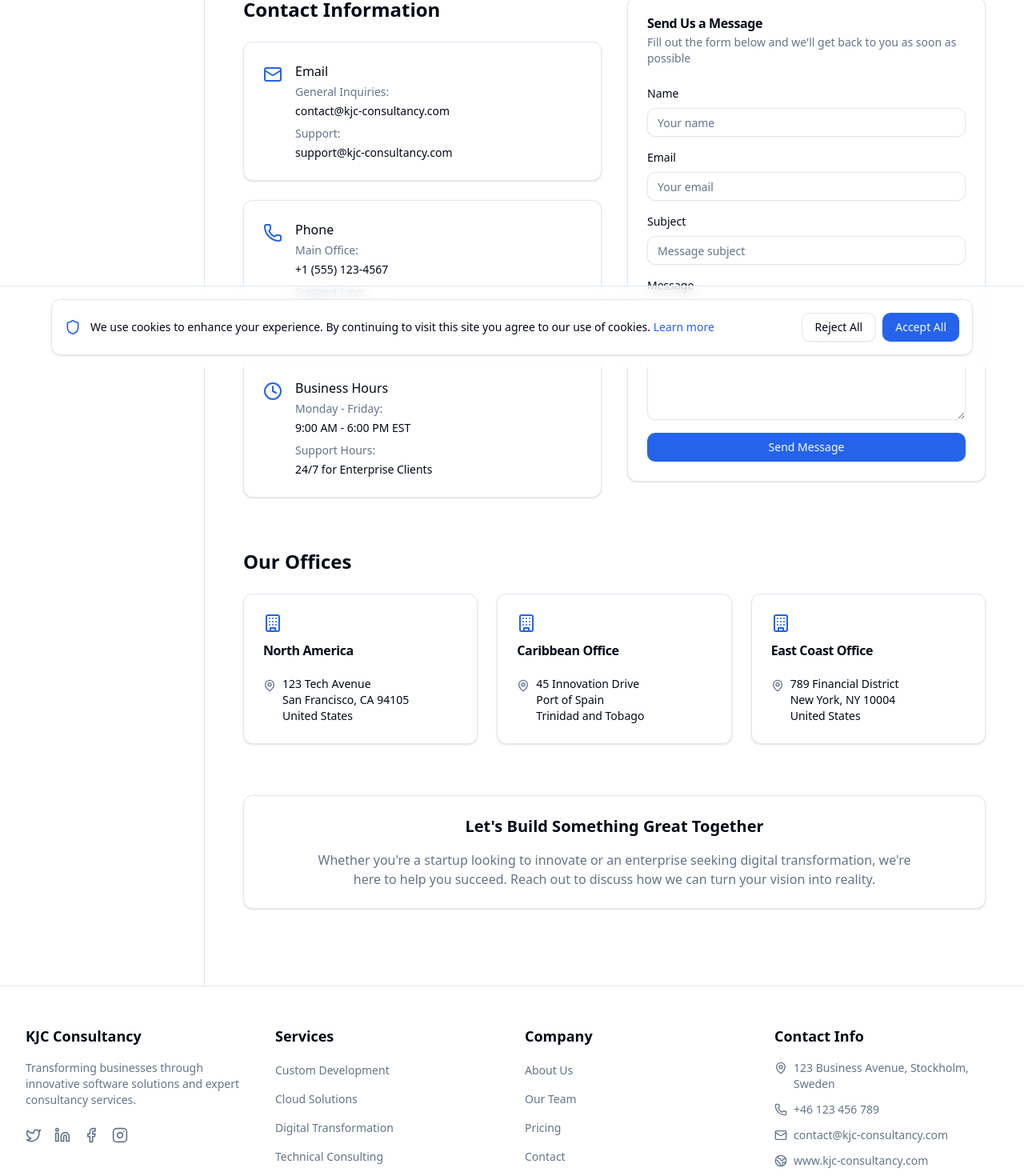
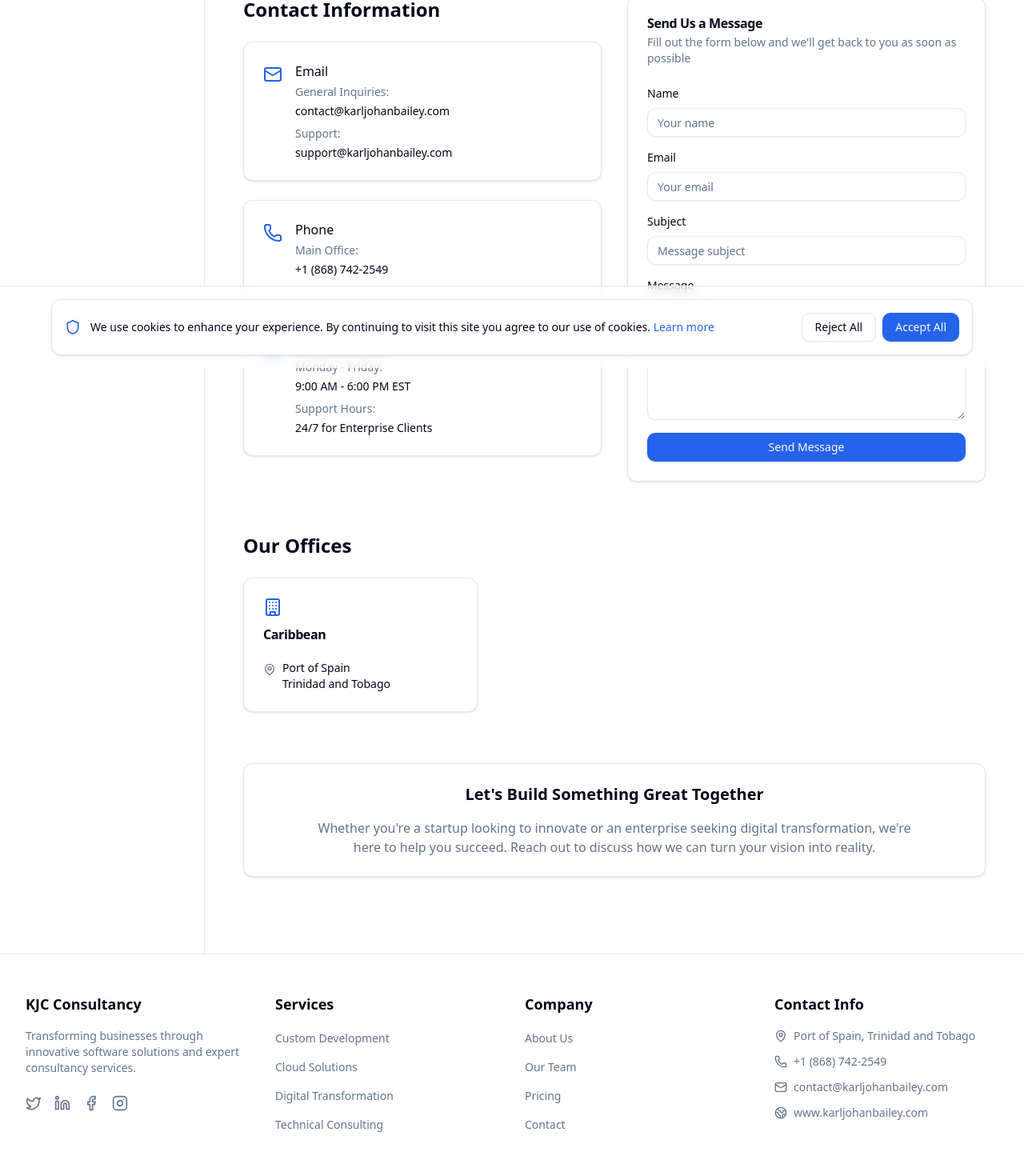
Before and after one commit to Karl-maker/consultancy, a Next.js app: page /contact in a window 1280 px wide. Shown: the part 340-1810 px from the top of the page at 80% size. Built offline with nearby package versions, Linux system fonts and the light colour scheme.

Commit message:
fix: switched locations, emails and numbers

```diff
--- a/src/components/layout/Footer.tsx
+++ b/src/components/layout/Footer.tsx
@@ -20,7 +20,7 @@ export const Footer = () => {
                 <Twitter className="h-5 w-5" />
                 <span className="sr-only">Twitter</span>
               </Link>
-              <Link href="https://linkedin.com" className="text-muted-foreground hover:text-primary transition-colors">
+              <Link href="https://www.linkedin.com/in/karl-johan-bailey-a96481201/" className="text-muted-foreground hover:text-primary transition-colors">
                 <Linkedin className="h-5 w-5" />
                 <span className="sr-only">LinkedIn</span>
               </Link>
@@ -92,19 +92,19 @@ export const Footer = () => {
             <ul className="space-y-3">
               <li className="flex items-start gap-2 text-sm text-muted-foreground">
                 <MapPin className="h-4 w-4 mt-0.5 flex-shrink-0" />
-                <span>123 Business Avenue, Stockholm, Sweden</span>
+                <span>Port of Spain, Trinidad and Tobago</span>
               </li>
               <li className="flex items-center gap-2 text-sm text-muted-foreground">
                 <Phone className="h-4 w-4 flex-shrink-0" />
-                <span>+46 123 456 789</span>
+                <span>+1 (868) 742-2549</span>
               </li>
               <li className="flex items-center gap-2 text-sm text-muted-foreground">
                 <Mail className="h-4 w-4 flex-shrink-0" />
-                <span>contact@kjc-consultancy.com</span>
+                <span>contact@karljohanbailey.com</span>
               </li>
               <li className="flex items-center gap-2 text-sm text-muted-foreground">
                 <Globe2 className="h-4 w-4 flex-shrink-0" />
-                <span>www.kjc-consultancy.com</span>
+                <span>www.karljohanbailey.com</span>
               </li>
             </ul>
           </div>
--- a/src/pages/contact.tsx
+++ b/src/pages/contact.tsx
@@ -34,9 +34,9 @@ export default function ContactPage() {
                     <div>
                       <h3 className="font-medium mb-1">Email</h3>
                       <p className="text-sm text-muted-foreground mb-1">General Inquiries:</p>
-                      <p className="text-sm">contact@kjc-consultancy.com</p>
+                      <p className="text-sm">contact@karljohanbailey.com</p>
                       <p className="text-sm text-muted-foreground mb-1 mt-2">Support:</p>
-                      <p className="text-sm">support@kjc-consultancy.com</p>
+                      <p className="text-sm">support@karljohanbailey.com</p>
                     </div>
                   </div>
                 </CardContent>
@@ -49,9 +49,7 @@ export default function ContactPage() {
                     <div>
                       <h3 className="font-medium mb-1">Phone</h3>
                       <p className="text-sm text-muted-foreground mb-1">Main Office:</p>
-                      <p className="text-sm">+1 (555) 123-4567</p>
-                      <p className="text-sm text-muted-foreground mb-1 mt-2">Support Line:</p>
-                      <p className="text-sm">+1 (555) 123-4568</p>
+                      <p className="text-sm">+1 (868) 742-2549</p>
                     </div>
                   </div>
                 </CardContent>
@@ -115,33 +113,13 @@ export default function ContactPage() {
             <Card>
               <CardHeader>
                 <Building className="h-6 w-6 mb-2 text-primary" />
-                <CardTitle>North America</CardTitle>
+                <CardTitle>Caribbean</CardTitle>
               </CardHeader>
               <CardContent>
                 <div className="space-y-2">
                   <div className="flex items-start space-x-2">
                     <MapPin className="h-4 w-4 text-muted-foreground mt-1" />
                     <div>
-                      <p className="text-sm">123 Tech Avenue</p>
-                      <p className="text-sm">San Francisco, CA 94105</p>
-                      <p className="text-sm">United States</p>
-                    </div>
-                  </div>
-                </div>
-              </CardContent>
-            </Card>
-
-            <Card>
-              <CardHeader>
-                <Building className="h-6 w-6 mb-2 text-primary" />
-                <CardTitle>Caribbean Office</CardTitle>
-              </CardHeader>
-              <CardContent>
-                <div className="space-y-2">
-                  <div className="flex items-start space-x-2">
-                    <MapPin className="h-4 w-4 text-muted-foreground mt-1" />
-                    <div>
-                      <p className="text-sm">45 Innovation Drive</p>
                       <p className="text-sm">Port of Spain</p>
                       <p className="text-sm">Trinidad and Tobago</p>
                     </div>
@@ -150,24 +128,6 @@ export default function ContactPage() {
               </CardContent>
             </Card>
 
-            <Card>
-              <CardHeader>
-                <Building className="h-6 w-6 mb-2 text-primary" />
-                <CardTitle>East Coast Office</CardTitle>
-              </CardHeader>
-              <CardContent>
-                <div className="space-y-2">
-                  <div className="flex items-start space-x-2">
-                    <MapPin className="h-4 w-4 text-muted-foreground mt-1" />
-                    <div>
-                      <p className="text-sm">789 Financial District</p>
-                      <p className="text-sm">New York, NY 10004</p>
-                      <p className="text-sm">United States</p>
-                    </div>
-                  </div>
-                </div>
-              </CardContent>
-            </Card>
           </div>
         </section>
 
--- a/src/pages/privacy.tsx
+++ b/src/pages/privacy.tsx
@@ -166,7 +166,7 @@ export default function PrivacyPolicy() {
               </p>
               <div className="mt-4">
                 <p className="font-medium">KJC Consultancy</p>
-                <p className="text-muted-foreground">Email: privacy@kjc-consultancy.com</p>
+                <p className="text-muted-foreground">Email: privacy@karljohanbailey.com</p>
                 <p className="text-muted-foreground">Phone: +1 (555) 123-4567</p>
               </div>
             </CardContent>
--- a/src/pages/terms.tsx
+++ b/src/pages/terms.tsx
@@ -191,7 +191,7 @@ export default function TermsOfService() {
               </p>
               <div className="mt-4">
                 <p className="font-medium">KJC Consultancy</p>
-                <p className="text-muted-foreground">Email: legal@kjc-consultancy.com</p>
+                <p className="text-muted-foreground">Email: legal@karljohanbailey.com</p>
                 <p className="text-muted-foreground">Phone: +1 (555) 123-4567</p>
               </div>
             </CardContent>
```
